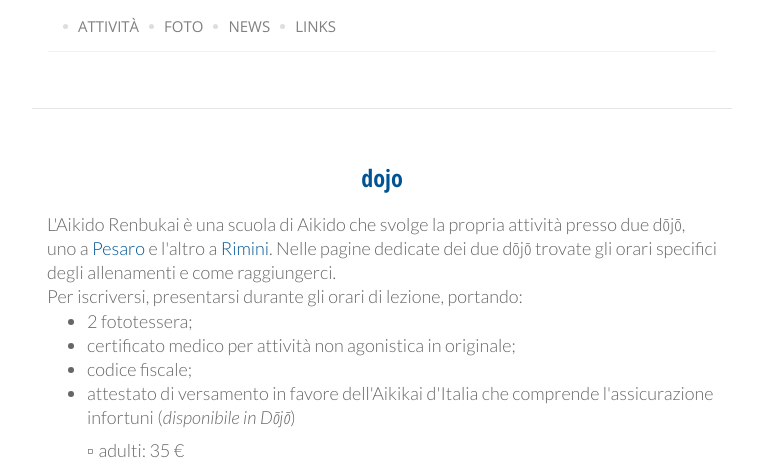
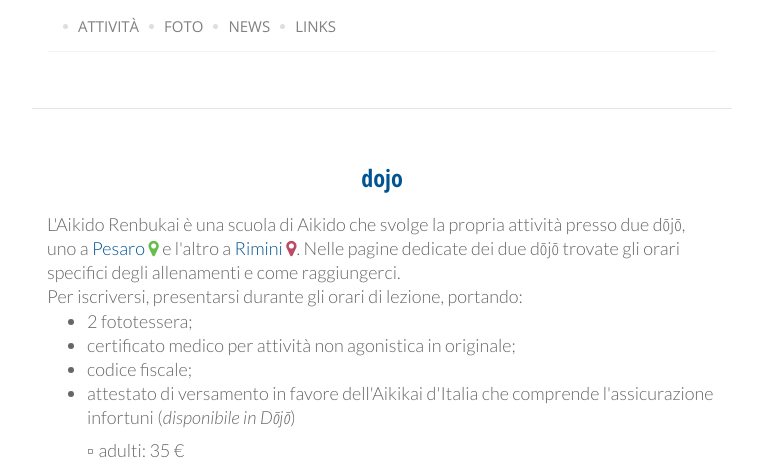
Before and after one commit to cbolk/renbukai-website, a PHP site: page /dojo.php in a window 1280 px wide. Shown: the part 221-685 px from the top of the page, without its empty margins (258-1021 px from the left). Run offline with PHP 8.4, Linux system fonts and the light colour scheme; some libraries are stand-ins or nearby versions.

Commit message:
dojo page

```diff
--- a/dojo.php
+++ b/dojo.php
@@ -37,8 +37,8 @@
         </div>
         <div class="col-xs-12">
         L'Aikido Renbukai &egrave; una scuola di Aikido che svolge la propria attivit&agrave;
-        presso due d&#333;j&#333;, uno a <a href='./aikidopesaro.php'>Pesaro</a> e
-        l'altro a <a href='aikidorimini.php'>Rimini</a>. Nelle pagine dedicate dei due d&#333;j&#333; trovate
+        presso due d&#333;j&#333;, uno a <a href='./aikidopesaro.php'>Pesaro <i class="pesaro fa fa-map-marker"></i></a> e
+        l'altro a <a href='aikidorimini.php'>Rimini <i class="rimini fa fa-map-marker"></i></a>. Nelle pagine dedicate dei due d&#333;j&#333; trovate
         gli orari specifici degli allenamenti e come raggiungerci.
 		</div>
         	<div class="col-xs-12">
```
